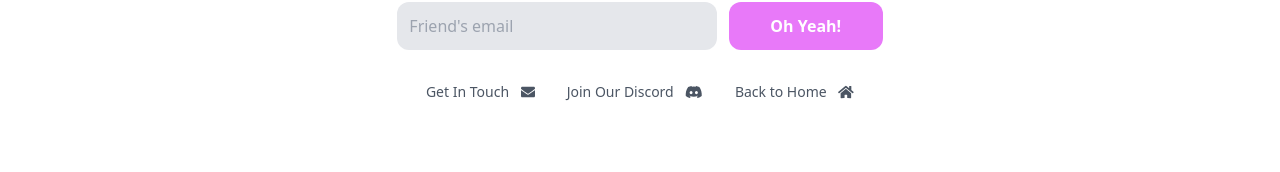
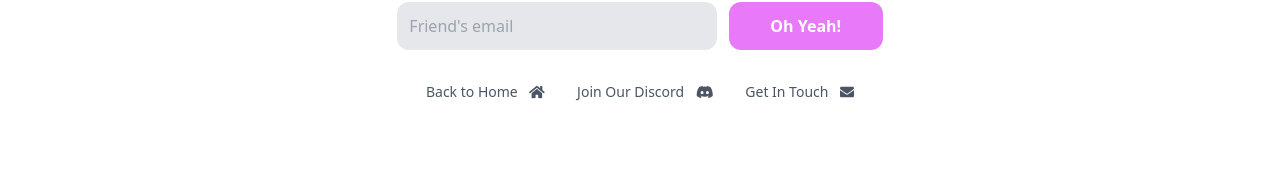
Before and after one commit to GoldinGuy/CollegeCompendium, a React (Create React App) app: page /welcome in a window 1280 px wide. Shown: the part 521-693 px from the top of the page. Built offline with nearby package versions, Linux system fonts and the light colour scheme; no server answers.

Commit message:
update forms

```diff
--- a/src/views/WelcomePage.tsx
+++ b/src/views/WelcomePage.tsx
@@ -38,8 +38,7 @@ const WelcomePage = () => {
 						students everywhere
 					</i>
 					Like what we're doing? Share Compendium with a friend!
-                </p>
-
+				</p>
 
 				<form className="grid w-full grid-cols-1 gap-3 pt-1 mx-auto mb-8 lg:grid-cols-6 md:w-7/12">
 					<label className="col-auto lg:col-span-4 ">
@@ -60,9 +59,11 @@ const WelcomePage = () => {
 								email.includes(".") &&
 								process.env.REACT_APP_IFTTT_KEY
 							) {
-                                console.log("Email is valid: ", email);
-                                window.open(`mailto:${email}?subject=College%20Compendium%2C%20an%20Awesome%20CS%20Resource!&body=Hey%2C%20feel%20free%20to%20check%20out%20https%3A%2F%2Fcollegecompendium.org%2C%20a%20free%20open-source%20collection%20of%20college%20CS%20resources%20with%20personal%20content%20recommendations%20and%20weekly%20digests!`);
-                                posthog?.capture("referred-compendium");
+								console.log("Email is valid: ", email);
+								window.open(
+									`mailto:${email}?subject=College%20Compendium%2C%20an%20Awesome%20CS%20Resource!&body=Hey%2C%20feel%20free%20to%20check%20out%20https%3A%2F%2Fcollegecompendium.org%2C%20a%20free%20open-source%20collection%20of%20college%20CS%20resources%20with%20personal%20content%20recommendations%20and%20weekly%20digests!`
+								);
+								posthog?.capture("referred-compendium");
 								// fetch(
 								// 	`https://maker.ifttt.com/trigger/email_received/with/key/${process.env.REACT_APP_IFTTT_KEY}?&value1=${email}`,
 								// 	{
@@ -87,22 +88,19 @@ const WelcomePage = () => {
 					</button>
 				</form>
 				<div className="flex flex-col justify-start mb-3 space-x-0 space-y-2 text-sm text-gray-600 md:flex-row md:justify-center md:space-x-8 md:space-y-0">
+					<Link to="/" className="hover:underline">
+						Back to Home <FontAwesomeIcon icon={faHome} className="ml-2 " />
+					</Link>
+					<a className="hover:underline" href="https://discord.gg/gKYSMeJ">
+						Join Our Discord{" "}
+						<FontAwesomeIcon icon={faDiscord} className="ml-2 " />
+					</a>
 					<a
 						className="hover:underline"
 						href="mailto:team@collegecompendium.org&subject=College Compendium Inquiry"
 					>
 						Get In Touch <FontAwesomeIcon icon={faEnvelope} className="ml-2 " />
 					</a>
-					{/* <p className="">
-							College Compendium is not affiliated with any classes
-						</p> */}
-					<a className="hover:underline" href="https://discord.gg/gKYSMeJ">
-						Join Our Discord{" "}
-						<FontAwesomeIcon icon={faDiscord} className="ml-2 " />
-					</a>
-					<Link to="/" className="hover:underline">
-						Back to Home <FontAwesomeIcon icon={faHome} className="ml-2 " />
-					</Link>
 				</div>
 			</div>
 		</section>
```
